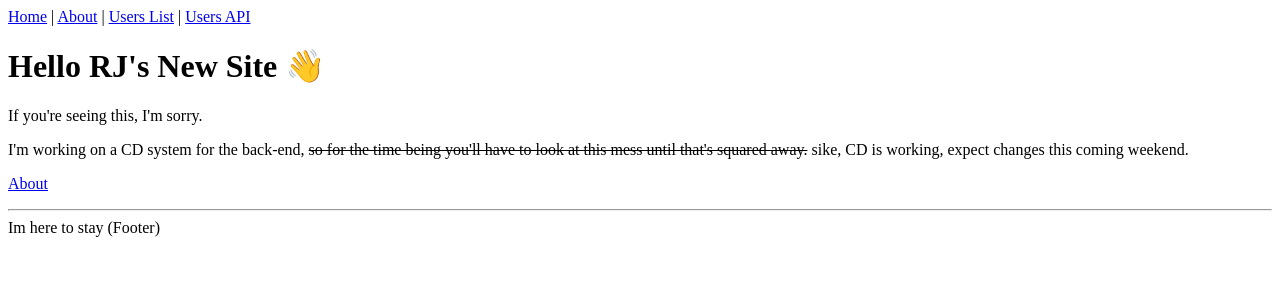
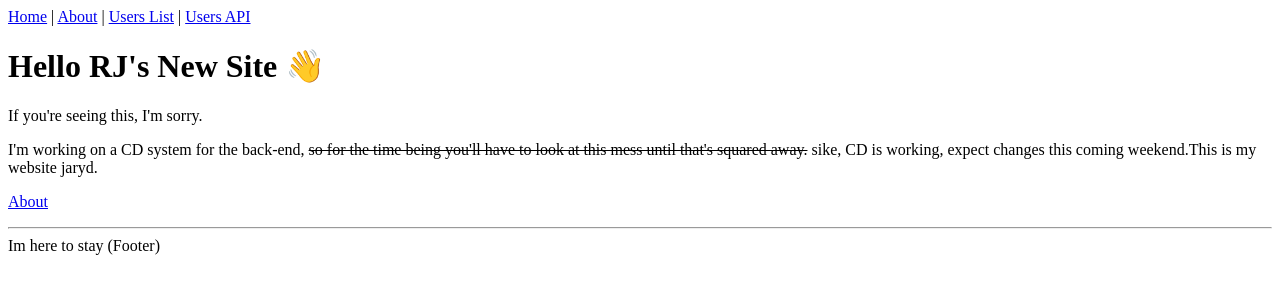
Before and after one commit to the-rileyj/rj-site-novel, a Next.js app: page / in a window 1280 px wide. Shown: the top 300 px of the page. Built offline with nearby package versions, Linux system fonts and the light colour scheme.

Commit message:
push for jaryd

```diff
--- a/pages/index.tsx
+++ b/pages/index.tsx
@@ -12,6 +12,7 @@ const IndexPage = () => (
         squared away.
       </span>{" "}
       sike, CD is working, expect changes this coming weekend.
+      <span>This is my website jaryd.</span>
     </p>
     <p>
       <Link href="/about">
```
